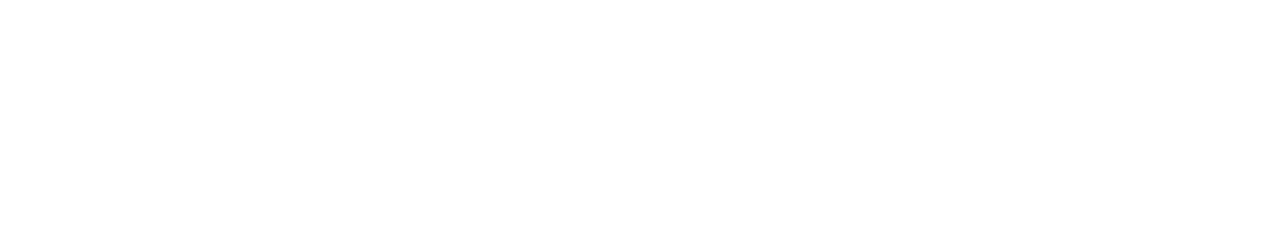
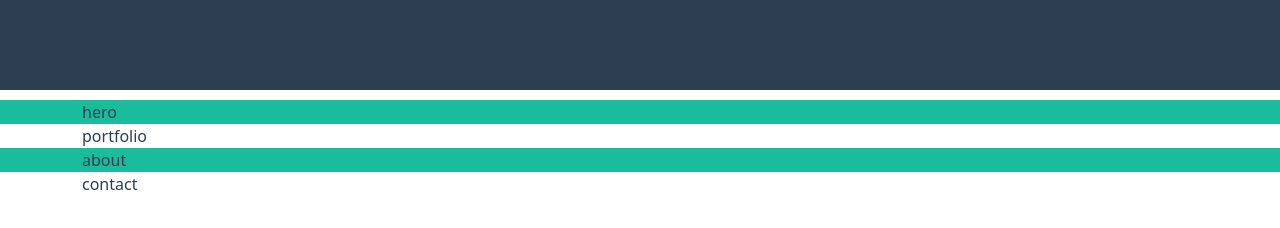
Before and after one commit to giadavolpin/html-css-bootstrap-freelancer, a plain HTML site: page index.html in a window 1280 px wide. Drawn offline with nearby package versions, Linux system fonts and the light colour scheme.

Commit message:
struttura

```diff
--- a/index.html
+++ b/index.html
@@ -8,9 +8,37 @@
     <script src="https://cdn.jsdelivr.net/npm/bootstrap@5.2.1/dist/js/bootstrap.bundle.min.js" integrity="sha384-u1OknCvxWvY5kfmNBILK2hRnQC3Pr17a+RTT6rIHI7NnikvbZlHgTPOOmMi466C8" crossorigin="anonymous"></script>
     <link rel="stylesheet" href="https://cdnjs.cloudflare.com/ajax/libs/font-awesome/6.2.0/css/all.min.css">
     <title>esperimenti</title>
+    <link rel="stylesheet" href="./style.css">
 </head>
 <body>
-    <h1 class=""></h1>
-
+    <header>
+        <nav></nav>
+    </header>
+    <main>
+        <section id="hero" class="bg-green ">
+            <div class="container">
+                hero
+            </div>
+        </section>
+        <section id="portfolio" class="">
+            <div class="container">
+                portfolio
+            </div>
+        </section>
+        <section id="about" class="bg-green ">
+            <div class="container">
+                about
+            </div>
+        </section>
+        <section id="contact" class="">
+            <div class="container">
+                contact
+            </div>
+        </section>
+    </main>
+    <footer>
+        <div id="footer-top" class="bg-footer "></div>
+        <div id="footer-bottom" class="bg-headfoot"></div>
+    </footer>
 </body>
 </html>
--- a/style.css
+++ b/style.css
@@ -0,0 +1,36 @@
+:root{
+    --black: rgba(44, 62, 80, 1);
+    --verde: rgb(26, 188, 156);
+    --bianco: rgb(255,255,255);
+    --headfoot: rgb(44, 62, 80);
+    --footer: rgb(58, 84, 109);
+
+}
+/* common */
+body{
+    background-color: var(--bianco);
+    color: var(--black);
+}
+.bg-green{
+    background-color: var(--verde);
+}
+.bg-footer{
+    background-color: var(--footer);
+}
+.bg-headfoot{
+    background-color: var(--headfoot);
+}
+
+/* header */
+header{
+    background-color: var(--black);
+    position: fixed;
+    height: 90px;
+    top: 0;
+    width: 100%;
+}
+
+/* main */
+main{
+    margin-top: 100px;
+}
```
